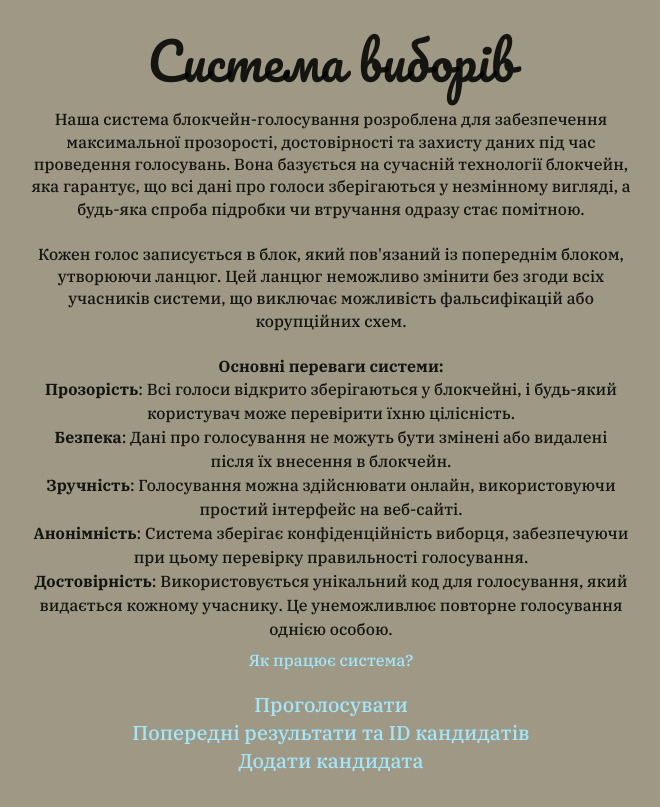
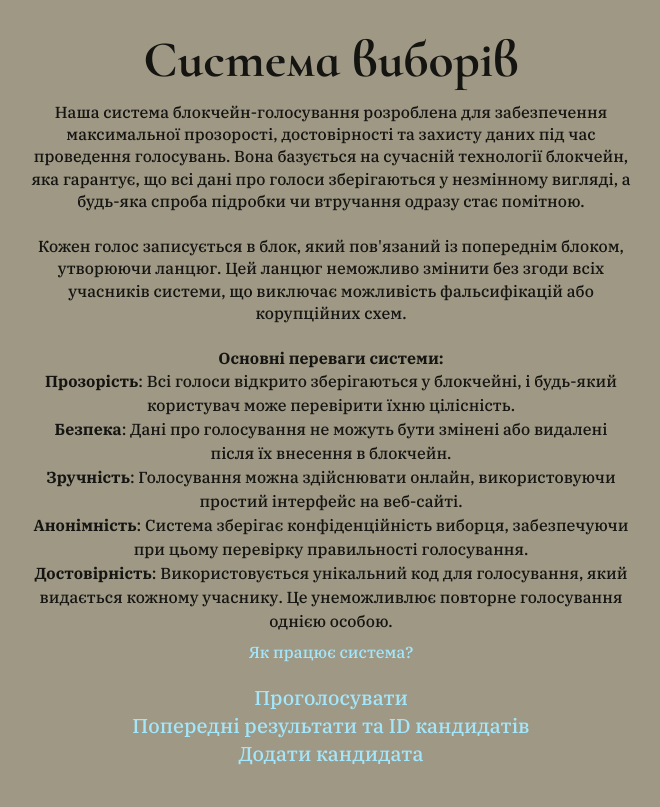
Before and after one commit to payton-ggg/blockchain-voting-system, a React (Vite) app in the folder front/: page / in a window 1280 px wide. Shown: the whole page, without its empty margins (309-969 px from the left). Built offline with nearby package versions, Linux system fonts and the light colour scheme; no server answers; a web font is replaced by a local one.

Commit message:
last before changes in bus. e.g hash peering

```diff
--- a/front/src/App.css
+++ b/front/src/App.css
@@ -1,6 +1,6 @@
 @import url("https://fonts.googleapis.com/css2?family=Playfair+Display:ital,wght@0,400..900;1,400..900&display=swap");
 @import url("https://fonts.googleapis.com/css2?family=IBM+Plex+Serif:ital,wght@0,100;0,200;0,300;0,400;0,500;0,600;0,700;1,100;1,200;1,300;1,400;1,500;1,600;1,700&display=swap");
-@import url("https://fonts.googleapis.com/css2?family=Pacifico&display=swap");
+@import url('https://fonts.googleapis.com/css2?family=Cormorant+Infant:ital,wght@0,300;0,400;0,500;0,600;0,700;1,300;1,400;1,500;1,600;1,700&display=swap');
 
 :root {
   font-family: "IBM Plex Serif", serif;
@@ -18,8 +18,8 @@
 }
 
 .pacifico-regular {
-  font-family: "Pacifico", serif;
-  font-weight: 400;
+  font-family: "Cormorant Infant", serif;
+  font-weight: 700;
   font-style: normal;
 }
 
--- a/front/src/App.jsx
+++ b/front/src/App.jsx
@@ -28,7 +28,7 @@ function App() {
           setSuccessMessage,
         }}
       >
-        <div className="max-w-[600px] text-center mt-5">
+        <div className="max-w-[600px] text-center mt-3">
           Наша система блокчейн-голосування розроблена для забезпечення
           максимальної прозорості, достовірності та захисту даних під час
           проведення голосувань. Вона базується на сучасній технології блокчейн,
--- a/front/src/components/AddCandidate.jsx
+++ b/front/src/components/AddCandidate.jsx
@@ -17,7 +17,6 @@ const AddCandidate = () => {
 
       await addCandidate(name, description, adminCode);
       setSuccessMessage("Кандидат успішно доданий!");
-      setAdminCode("");
       setName("");
       setDescription("");
       setAdminCode("");
@@ -35,7 +34,7 @@ const AddCandidate = () => {
           placeholder="Код адміністратора"
           value={adminCode}
           onChange={(e) => setAdminCode(e.target.value)}
-          className="bg-[#7C7F65] border border-green-700 placeholder-gray-800 text-black text-sm rounded-lg block w-full p-2.5 mt-6"
+          className="bg-[#7C7F65] border border-green-700 placeholder-gray-800 text-black text-sm rounded-lg block w-full p-2.5 mt-4"
           required
         />
 
--- a/front/src/components/CandidatesList.jsx
+++ b/front/src/components/CandidatesList.jsx
@@ -20,7 +20,7 @@ const CandidatesList = () => {
   return (
     <div className="mt-7">
       <h2 className="pacifico-regular text-5xl">Список кандидатів</h2>
-      <table className="border-collapse border border-[#bea8aa] mt-8 mb-2">
+      <table className="border-collapse border border-[#bea8aa] mt-5 mb-2">
         <thead className="border-collapse border border-[#bea8aa] bg-[#bbb59f]">
           <tr>
             <th className="border-collapse border border-[#bea8aa] p-1">
--- a/front/src/components/Vote.jsx
+++ b/front/src/components/Vote.jsx
@@ -46,8 +46,8 @@ const Vote = () => {
 
   return (
     <>
-      <h2 className="pacifico-regular text-5xl  ">Голосування</h2>
-      <div className="flex gap-10 mt-6">
+      <h2 className="pacifico-regular text-5xl">Голосування</h2>
+      <div className="flex gap-10 mt-4">
         <input
           type="text"
           placeholder="Ідентифікаційний код"
```
